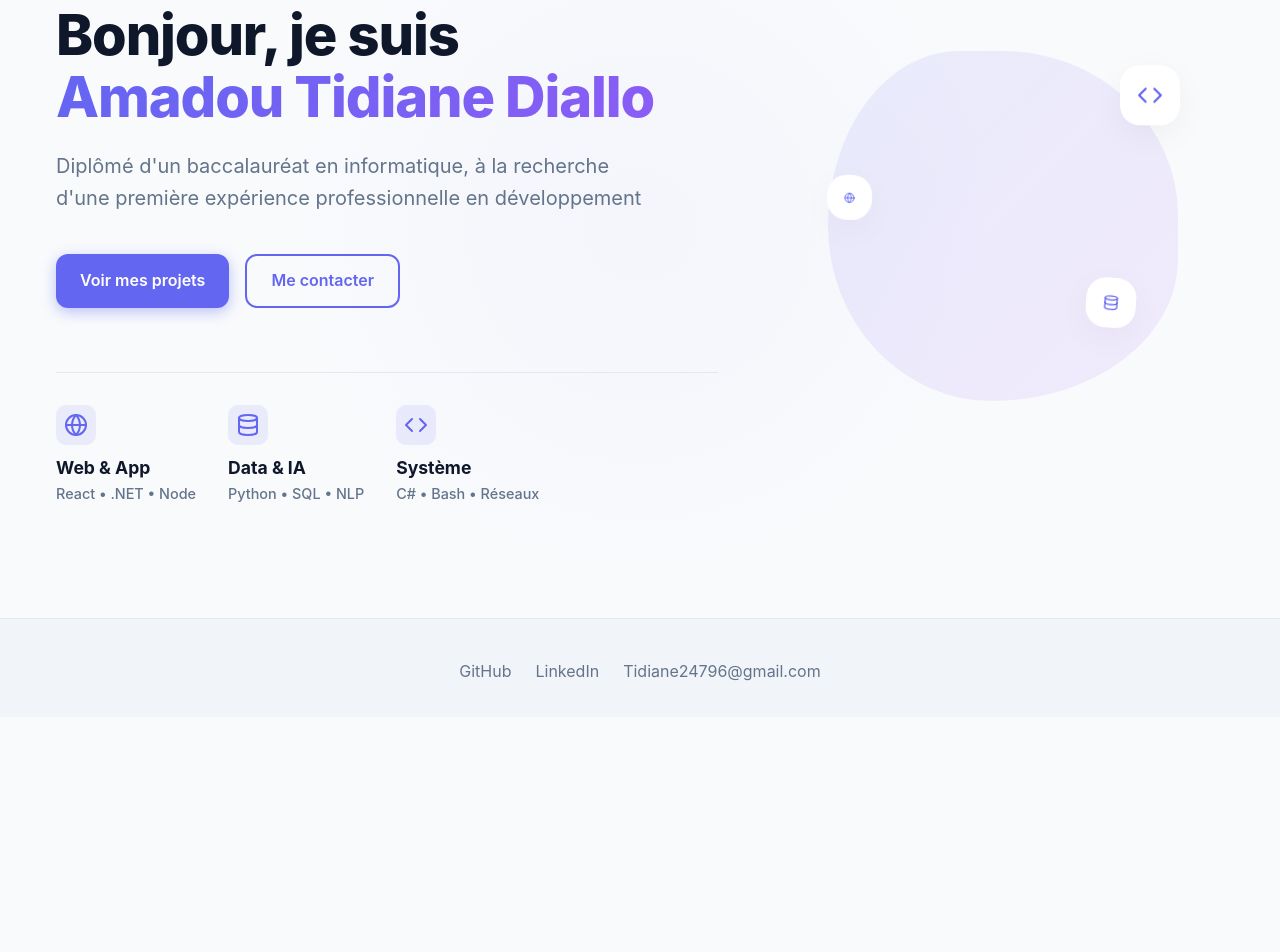
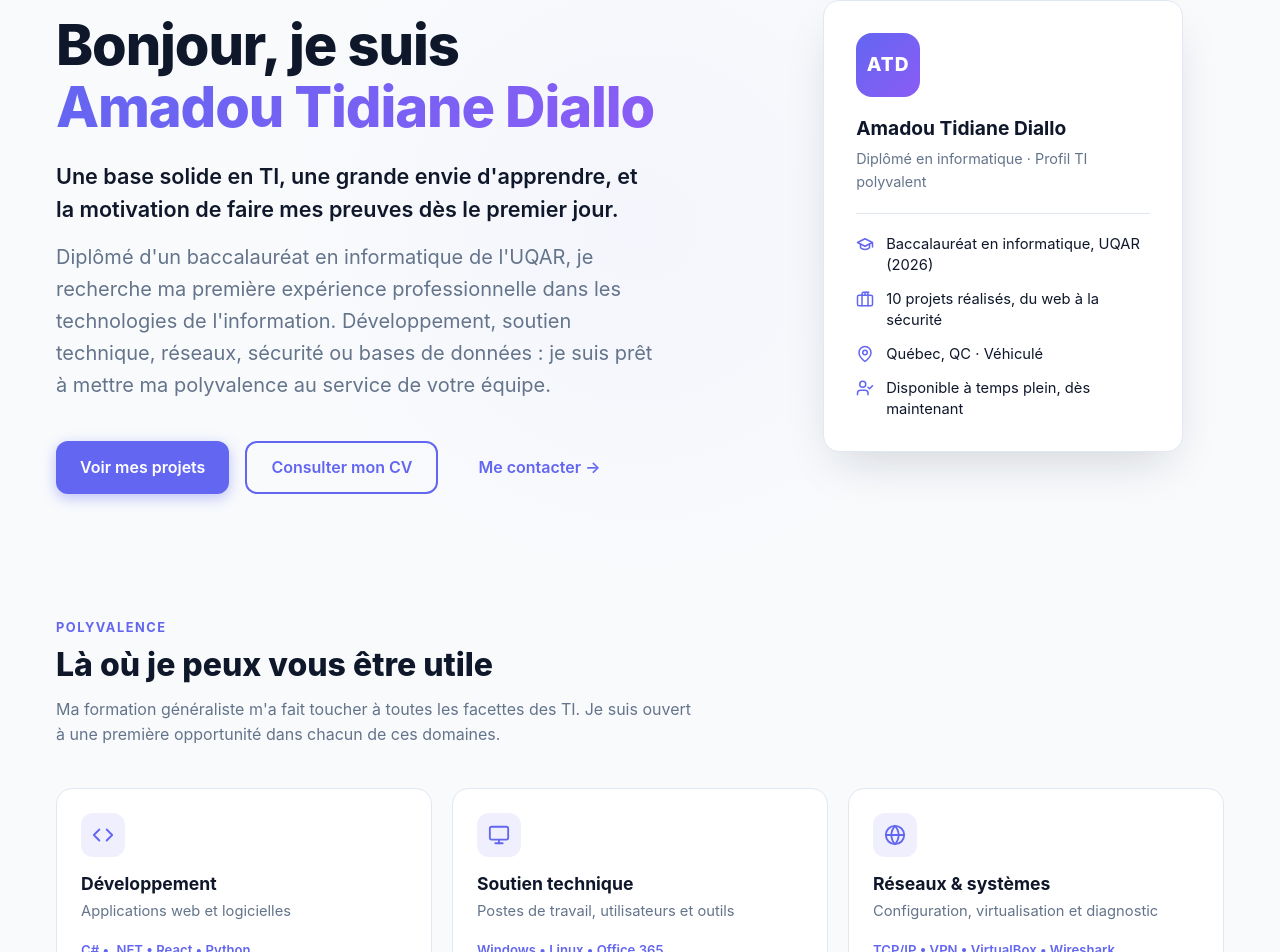
Before and after one commit to AmadouTidianeDiallo03/PortFolio, a React (Vite) app: page / in a window 1280 px wide. Shown: the part 247-1199 px from the top of the page. Before the commit the page ends 964 px from the top, so only its background shows below. Built offline with nearby package versions, Linux system fonts and the light colour scheme.

Commit message:
Accueil plus professionnel : profil TI polyvalent, carte de profil et domaines
Co-Authored-By: Claude Opus 5.5 <noreply@anthropic.com>
Claude-Session: https://claude.ai/code/session_01AT57HX7VoUchBJKZv4uoKa

```diff
--- a/index.html
+++ b/index.html
@@ -4,8 +4,8 @@
     <meta charset="UTF-8" />
     <link rel="icon" type="image/svg+xml" href="/favicon.svg" />
     <meta name="viewport" content="width=device-width, initial-scale=1.0" />
-    <title>Portfolio | Amadou Tidiane Diallo – Développeur junior</title>
-    <meta name="description" content="Portfolio d'Amadou Tidiane Diallo, diplômé d'un baccalauréat en informatique et à la recherche d'un premier emploi en développement." />
+    <title>Portfolio | Amadou Tidiane Diallo – Diplômé en informatique</title>
+    <meta name="description" content="Portfolio d'Amadou Tidiane Diallo, diplômé d'un baccalauréat en informatique et ouvert à une première opportunité dans tous les métiers des TI." />
   </head>
   <body>
     <div id="root"></div>
--- a/src/data/constants.js
+++ b/src/data/constants.js
@@ -1,6 +1,6 @@
 export const PERSON = {
     name: "Amadou Tidiane Diallo",
-    tagline: "Diplômé d'un baccalauréat en informatique, à la recherche d'une première expérience professionnelle en développement",
+    tagline: "Diplômé d'un baccalauréat en informatique de l'UQAR, je recherche ma première expérience professionnelle dans les technologies de l'information.",
     availability: "Disponible immédiatement",
     email: "Tidiane24796@gmail.com",
     linkedin: "https://www.linkedin.com/in/amadou-tidiane-diallo-9b2bb23aa/",
@@ -15,6 +15,6 @@ export const PERSON = {
 
 export const SITE_CONFIG = {
     title: "Portfolio | Amadou Tidiane Diallo",
-    description: "Portfolio d'un développeur junior diplômé en informatique. Projets React, Web, Data.",
+    description: "Portfolio d'Amadou Tidiane Diallo, diplômé en informatique et ouvert à tous les métiers des TI : développement, soutien technique, réseaux, sécurité, bases de données.",
     url: "https://port-folio-lyart-alpha.vercel.app",
 };
--- a/src/pages/Accueil.jsx
+++ b/src/pages/Accueil.jsx
@@ -1,8 +1,59 @@
 import { Link } from "react-router-dom";
 import { PERSON } from "../data/constants";
+import { projects } from "../data/projects";
 import SEO from "../components/SEO";
-import { CodeIcon, DatabaseIcon, GlobeIcon } from "../components/Icons";
+import {
+    CodeIcon,
+    DatabaseIcon,
+    GlobeIcon,
+    LockIcon,
+    MonitorIcon,
+    TargetIcon,
+    GraduationCapIcon,
+    MapPinIcon,
+    BriefcaseIcon,
+    UserCheckIcon,
+} from "../components/Icons";
 import "../styles/home.css";
+
+const DOMAINS = [
+    {
+        icon: <CodeIcon width="22" height="22" />,
+        title: "Développement",
+        text: "Applications web et logicielles",
+        tools: "C# • .NET • React • Python",
+    },
+    {
+        icon: <MonitorIcon width="22" height="22" />,
+        title: "Soutien technique",
+        text: "Postes de travail, utilisateurs et outils",
+        tools: "Windows • Linux • Office 365",
+    },
+    {
+        icon: <GlobeIcon width="22" height="22" />,
+        title: "Réseaux & systèmes",
+        text: "Configuration, virtualisation et diagnostic",
+        tools: "TCP/IP • VPN • VirtualBox • Wireshark",
+    },
+    {
+        icon: <LockIcon width="22" height="22" />,
+        title: "Sécurité informatique",
+        text: "Accès, authentification et bonnes pratiques",
+        tools: "Contrôle d'accès • 2FA • Vulnérabilités",
+    },
+    {
+        icon: <DatabaseIcon width="22" height="22" />,
+        title: "Bases de données",
+        text: "Modélisation, requêtes et intégrité",
+        tools: "MySQL • SQL Server • SQL",
+    },
+    {
+        icon: <TargetIcon width="22" height="22" />,
+        title: "Projet & qualité",
+        text: "Analyse des besoins, tests et documentation",
+        tools: "Scrum • UML • Plans de tests",
+    },
+];
 
 export default function Home() {
     return (
@@ -14,82 +65,87 @@ export default function Home() {
                     <div className="hero-content">
                         <span className="availability-badge">
                             <span className="availability-dot" aria-hidden="true"></span>
-                            {PERSON.availability} · Recherche d'un premier emploi
+                            {PERSON.availability} · Ouvert à tous les métiers des TI
                         </span>
+
                         <h1 className="hero-title">
                             Bonjour, je suis <br />
                             <span className="highlight-text">{PERSON.name}</span>
                         </h1>
+
+                        <p className="hero-hook">
+                            Une base solide en TI, une grande envie d'apprendre,
+                            et la motivation de faire mes preuves dès le premier jour.
+                        </p>
+
                         <p className="hero-subtitle">
-                            {PERSON.tagline}
+                            {PERSON.tagline} Développement, soutien technique, réseaux,
+                            sécurité ou bases de données : je suis prêt à mettre ma
+                            polyvalence au service de votre équipe.
                         </p>
 
                         <div className="hero-actions">
                             <Link to="/projets" className="btn btn-primary">
                                 Voir mes projets
                             </Link>
-                            <Link to="/contact" className="btn btn-outline">
-                                Me contacter
+                            <a href={PERSON.cvPath} target="_blank" rel="noopener noreferrer" className="btn btn-outline">
+                                Consulter mon CV
+                            </a>
+                            <Link to="/contact" className="btn btn-link">
+                                Me contacter →
                             </Link>
-                        </div>
-
-                        <div className="hero-stats">
-                            <div className="stat-item">
-                                <div className="stat-icon">
-                                    <GlobeIcon width="24" height="24" />
-                                </div>
-                                <h4>Web & App</h4>
-                                <p>React • .NET • Node</p>
-                            </div>
-                            <div className="stat-item">
-                                <div className="stat-icon">
-                                    <DatabaseIcon width="24" height="24" />
-                                </div>
-                                <h4>Data & IA</h4>
-                                <p>Python • SQL • NLP</p>
-                            </div>
-                            <div className="stat-item">
-                                <div className="stat-icon">
-                                    <CodeIcon width="24" height="24" />
-                                </div>
-                                <h4>Système</h4>
-                                <p>C# • Bash • Réseaux</p>
-                            </div>
                         </div>
                     </div>
 
                     <div className="hero-visual">
                         <div className="hero-blob"></div>
-                        <div className="floating-elements">
-                            <div className="float-icon">
-                                <CodeIcon width="32" height="32" />
-                            </div>
-                            <div className="float-icon">
-                                <DatabaseIcon width="24" height="24" />
-                            </div>
-                            <div className="float-icon">
-                                <GlobeIcon width="20" height="20" />
-                            </div>
-                        </div>
-                        {/* Placeholder for Profile Image if desired, currently using abstract shapes/icons */}
-                        <div style={{ position: "relative", zIndex: 1, textAlign: "center" }}>
-                            <img
-                                src="/og-image.png"
-                                alt="Profile Placeholder"
-                                style={{
-                                    width: "280px",
-                                    height: "280px",
-                                    borderRadius: "50%",
-                                    objectFit: "cover",
-                                    border: "4px solid white",
-                                    boxShadow: "0 20px 40px rgba(0,0,0,0.1)",
-                                    opacity: 0.9
-                                }}
-                                onError={(e) => {
-                                    e.target.style.display = 'none'; // Hide if no image found, showing only icons/blob
-                                }}
-                            />
-                        </div>
+                        <aside className="profile-card" aria-label="Profil en bref">
+                            <div className="profile-avatar" aria-hidden="true">ATD</div>
+                            <p className="profile-name">{PERSON.name}</p>
+                            <p className="profile-role">Diplômé en informatique · Profil TI polyvalent</p>
+                            <ul className="profile-facts">
+                                <li>
+                                    <GraduationCapIcon width="18" height="18" />
+                                    <span>Baccalauréat en informatique, UQAR (2026)</span>
+                                </li>
+                                <li>
+                                    <BriefcaseIcon width="18" height="18" />
+                                    <span>{projects.length} projets réalisés, du web à la sécurité</span>
+                                </li>
+                                <li>
+                                    <MapPinIcon width="18" height="18" />
+                                    <span>{PERSON.location} · Véhiculé</span>
+                                </li>
+                                <li>
+                                    <UserCheckIcon width="18" height="18" />
+                                    <span>Disponible à temps plein, dès maintenant</span>
+                                </li>
+                            </ul>
+                        </aside>
+                    </div>
+                </div>
+            </section>
+
+            <section className="domains-section">
+                <div className="container">
+                    <div className="domains-header">
+                        <p className="domains-eyebrow">Polyvalence</p>
+                        <h2 className="domains-title">Là où je peux vous être utile</h2>
+                        <p className="domains-intro">
+                            Ma formation généraliste m'a fait toucher à toutes les facettes des TI.
+                            Je suis ouvert à une première opportunité dans chacun de ces domaines.
+                        </p>
+                    </div>
+
+                    <div className="domains-grid">
+                        {DOMAINS.map((d) => (
+                            <article key={d.title} className="domain-card">
+                                <div className="domain-icon">{d.icon}</div>
+                                <h3>{d.title}</h3>
+                                <p>{d.text}</p>
+                                <span className="domain-tools">{d.tools}</span>
+                            </article>
+                        ))}
                     </div>
                 </div>
             </section>
--- a/src/pages/Apropos.jsx
+++ b/src/pages/Apropos.jsx
@@ -27,7 +27,7 @@ export default function About() {
                         </p>
                         <p style={{ marginBottom: "1.5rem", lineHeight: "1.7", color: "var(--text-secondary)" }}>
                             Je suis diplômé d’un baccalauréat en informatique de l’<strong>Université du Québec à Rimouski</strong>.
-                            Je suis maintenant <strong>à la recherche active d’une première expérience professionnelle</strong> (poste de développeur junior ou emploi en TI)
+                            Je suis maintenant <strong>à la recherche active d’une première expérience professionnelle</strong> dans les TI : développement, soutien technique, réseaux, sécurité, bases de données ou tout autre poste où je pourrai apprendre et contribuer
                             afin de mettre mes compétences au service d’une équipe et de continuer à progresser.
                         </p>
 
@@ -49,7 +49,7 @@ export default function About() {
                             <div>
                                 <p className="contact-label">Objectif</p>
                                 <p style={{ color: "var(--text-secondary)", fontSize: "0.95rem", lineHeight: "1.5" }}>
-                                    Décrocher un premier poste en informatique où je pourrai appliquer mes compétences (C#, Python, React...), contribuer à des projets concrets et apprendre auprès d'une équipe expérimentée.
+                                    Décrocher une première opportunité dans les TI, quel que soit le domaine, pour mettre à profit ma formation généraliste, contribuer à des projets concrets et apprendre auprès d'une équipe expérimentée.
                                 </p>
                             </div>
                         </div>
--- a/src/styles/home.css
+++ b/src/styles/home.css
@@ -272,12 +272,12 @@
 
     .hero-content {
         text-align: center;
-        order: 2;
+        order: 1;
     }
 
     .hero-visual {
-        order: 1;
-        height: 300px;
+        order: 2;
+        height: auto;
     }
 
     .hero-actions {
@@ -322,3 +322,206 @@
     70% { box-shadow: 0 0 0 8px rgba(16, 185, 129, 0); }
     100% { box-shadow: 0 0 0 0 rgba(16, 185, 129, 0); }
 }
+
+/* Accroche */
+.hero-hook {
+    font-size: 1.35rem;
+    font-weight: 600;
+    color: var(--text-main);
+    line-height: 1.5;
+    margin-bottom: 1rem;
+    max-width: 600px;
+}
+
+.btn-link {
+    display: inline-flex;
+    align-items: center;
+    padding: 0.9rem 0.5rem;
+    font-weight: 600;
+    color: var(--primary-color);
+    transition: transform 0.2s;
+}
+
+.btn-link:hover {
+    transform: translateX(4px);
+}
+
+/* Carte de profil */
+.profile-card {
+    position: relative;
+    z-index: 1;
+    width: 100%;
+    max-width: 360px;
+    padding: 2rem;
+    background: var(--bg-card);
+    border: 1px solid var(--border-color);
+    border-radius: var(--radius-lg);
+    box-shadow: 0 20px 50px -15px rgba(15, 23, 42, 0.18);
+    text-align: left;
+}
+
+.profile-avatar {
+    width: 64px;
+    height: 64px;
+    border-radius: 16px;
+    display: flex;
+    align-items: center;
+    justify-content: center;
+    font-weight: 800;
+    font-size: 1.2rem;
+    letter-spacing: 0.05em;
+    color: white;
+    background: linear-gradient(135deg, var(--primary-color), var(--secondary-color));
+    margin-bottom: 1rem;
+}
+
+.profile-name {
+    font-size: 1.2rem;
+    font-weight: 700;
+    color: var(--text-main);
+    margin: 0;
+}
+
+.profile-role {
+    font-size: 0.9rem;
+    color: var(--text-secondary);
+    margin: 0.25rem 0 1.25rem;
+}
+
+.profile-facts {
+    list-style: none;
+    padding: 1.25rem 0 0;
+    margin: 0;
+    border-top: 1px solid var(--border-color);
+    display: flex;
+    flex-direction: column;
+    gap: 0.85rem;
+}
+
+.profile-facts li {
+    display: flex;
+    align-items: flex-start;
+    gap: 0.75rem;
+    font-size: 0.92rem;
+    color: var(--text-main);
+    line-height: 1.4;
+}
+
+.profile-facts svg {
+    flex-shrink: 0;
+    color: var(--primary-color);
+    margin-top: 1px;
+}
+
+/* Domaines TI */
+.domains-section {
+    padding: 2rem 0 5rem;
+}
+
+.domains-header {
+    max-width: 640px;
+    margin-bottom: 2.5rem;
+}
+
+.domains-eyebrow {
+    font-size: 0.8rem;
+    font-weight: 700;
+    text-transform: uppercase;
+    letter-spacing: 0.12em;
+    color: var(--primary-color);
+    margin-bottom: 0.5rem;
+}
+
+.domains-title {
+    font-size: 2rem;
+    font-weight: 800;
+    color: var(--text-main);
+    margin-bottom: 0.75rem;
+}
+
+.domains-intro {
+    color: var(--text-secondary);
+    line-height: 1.6;
+}
+
+.domains-grid {
+    display: grid;
+    grid-template-columns: repeat(3, 1fr);
+    gap: 1.25rem;
+}
+
+.domain-card {
+    padding: 1.5rem;
+    background: var(--bg-card);
+    border: 1px solid var(--border-color);
+    border-radius: var(--radius-lg);
+    transition: transform 0.25s, box-shadow 0.25s, border-color 0.25s;
+}
+
+.domain-card:hover {
+    transform: translateY(-4px);
+    border-color: rgba(99, 102, 241, 0.4);
+    box-shadow: 0 12px 30px -12px rgba(99, 102, 241, 0.3);
+}
+
+.domain-icon {
+    width: 44px;
+    height: 44px;
+    border-radius: 12px;
+    display: flex;
+    align-items: center;
+    justify-content: center;
+    background: rgba(99, 102, 241, 0.1);
+    color: var(--primary-color);
+    margin-bottom: 1rem;
+}
+
+.domain-card h3 {
+    font-size: 1.1rem;
+    font-weight: 700;
+    color: var(--text-main);
+    margin-bottom: 0.35rem;
+}
+
+.domain-card p {
+    font-size: 0.92rem;
+    color: var(--text-secondary);
+    margin-bottom: 0.85rem;
+}
+
+.domain-tools {
+    font-size: 0.82rem;
+    font-weight: 600;
+    color: var(--primary-color);
+}
+
+@media (max-width: 968px) {
+    .profile-card {
+        margin: 0 auto;
+    }
+
+    .hero-visual {
+        height: auto;
+    }
+
+    .hero-hook {
+        margin-left: auto;
+        margin-right: auto;
+    }
+
+    .domains-header {
+        text-align: center;
+        margin-left: auto;
+        margin-right: auto;
+    }
+
+    .domains-grid {
+        grid-template-columns: repeat(2, 1fr);
+    }
+}
+
+@media (max-width: 600px) {
+    .domains-grid {
+        grid-template-columns: 1fr;
+    }
+}
```
